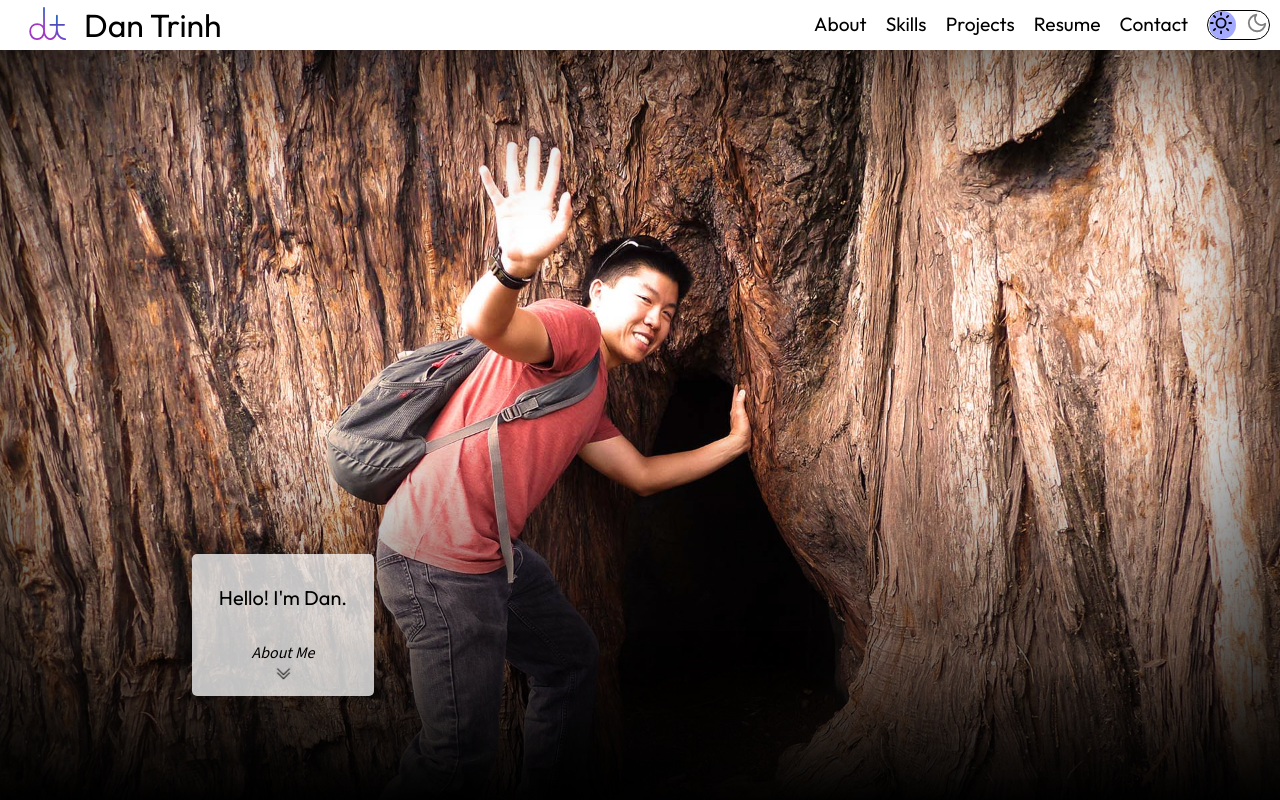
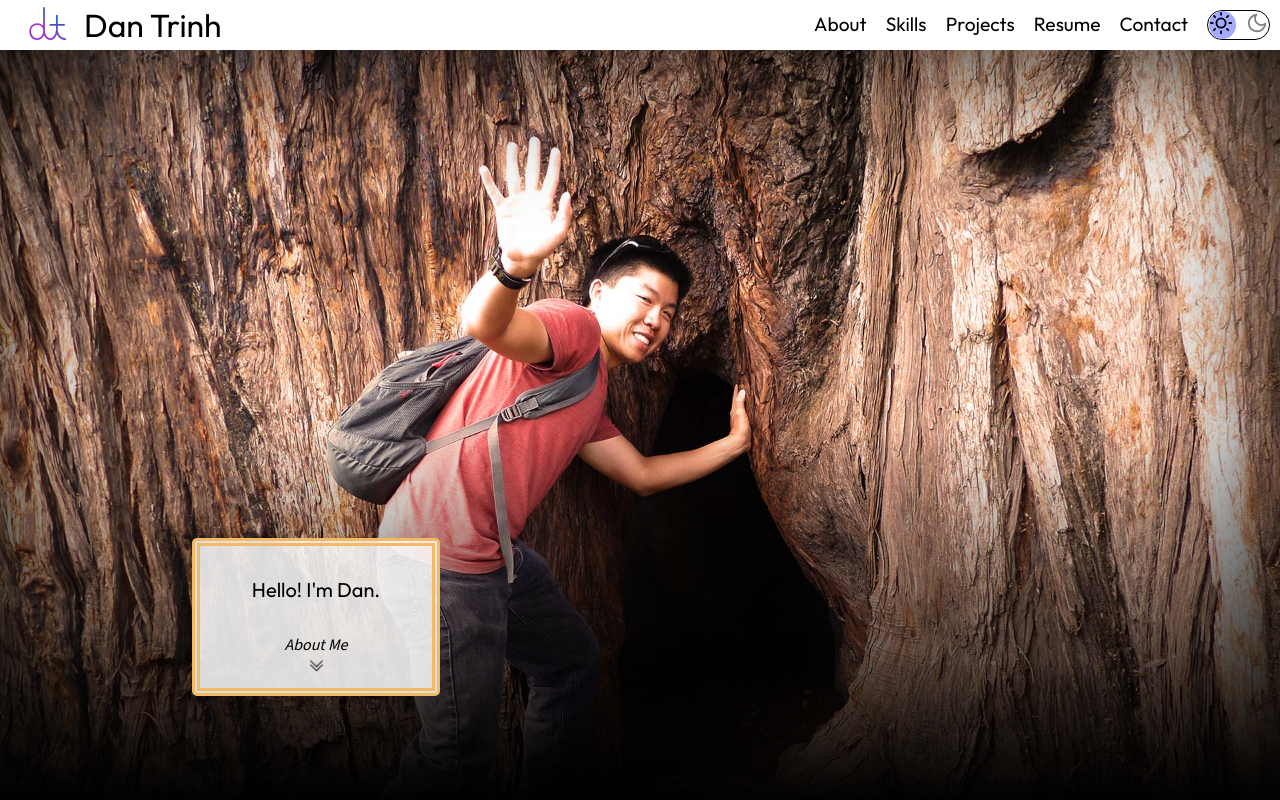
Before and after one commit to Datrinon/portfolio, a React (Create React App) app: page / in a window 1280 px wide. Shown: the top 800 px of the page. Built offline with nearby package versions, Linux system fonts and the light colour scheme.

Commit message:
Add animation for landing box appearance on page load

```diff
--- a/src/components/Content/Landing.js
+++ b/src/components/Content/Landing.js
@@ -17,12 +17,12 @@ function Landing() {
 
       </div>
       <L.LandingCaptionContainer>
-        <L.LandingCaption>
+        <L.LandingCaption className="dialogue">
           <h2 className="heading">
             Hello! I'm Dan.
           </h2>
         </L.LandingCaption>
-        <L.Prompt className="link" href="#about">
+        <L.Prompt className="link prompt" href="#about">
           About Me
           <L.MoveDownIcon className="icon">
             <BsChevronDoubleDown />
--- a/src/components/Content/styled/Landing.styled.js
+++ b/src/components/Content/styled/Landing.styled.js
@@ -1,4 +1,5 @@
 import styled, { keyframes } from 'styled-components'
+import { palette } from '../../_styled/colors.styled';
 
 export const Landing = styled.div`
   position: relative;
@@ -33,23 +34,70 @@ export const Landing = styled.div`
   }
 `
 
+// 2 second span
+// Complete the appearance in one second
+// After that follow up the text in 50% ->.
+const containerAppear = keyframes`
+  0% {
+    transform: scale(0);
+  }
+
+  85% {
+    transform: scale(1.15);
+  }
+/*
+  95% {
+    transform: scale(0.95);
+  } */
+
+  100% {
+    transform: scale(1.0);
+  }
+`;
+
+const captionAppear = keyframes`
+  0% {
+    opacity: 0;
+  }
+  50% {
+    opacity: 0;
+  }
+  100% {
+    opacity: 1;
+  }
+`
+
+
 export const LandingCaptionContainer = styled.div`
   position: absolute;
   bottom: 15%;
   left: 15%;
-  width: 150px;
+  width: 200px;
   height: 110px;
   padding: 1em;
-  background-color: rgba(255 255 255 / 0.75);
+  background-color: rgba(255 255 255 / 0.85);
   border-radius: 5px;
+  border: 8px double ${palette.sunrayGold};
   z-index: 2;
 
+  /* Animation code */
+  animation: ${containerAppear} ease 800ms;
+
+  & .dialogue {
+    animation: ${captionAppear} ease 1.15s;
+  }
+
+  & .prompt {
+    animation: ${captionAppear} ease 1.5s;
+  }
+
+  /* Layout arrangements */
   & .heading {
     font-size: 125%;
     text-align: center;
   }
 
-  & .link {
+  & .prompt.link {
     margin-top: 1em;
     display: block;
     text-align: center;
--- a/src/components/Content/styled/Skills.styled.js
+++ b/src/components/Content/styled/Skills.styled.js
@@ -56,7 +56,7 @@ export const SkillCategoryBox = styled.div`
     margin-bottom: 0.5em;
     font-size: 2em;
     transform: scale(1.25);
-    color: ${palette.celadonBlue};
+    color: ${palette.royalBlueDark};
   }
 `;
 
```
Also changed, not shown: src/data/bio.txt.
